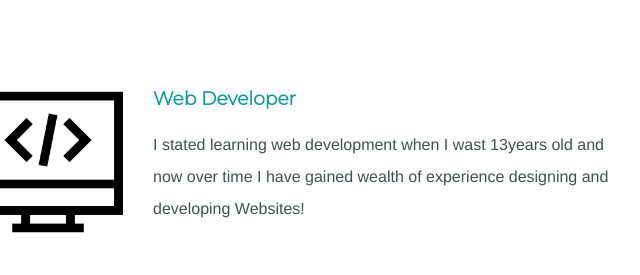
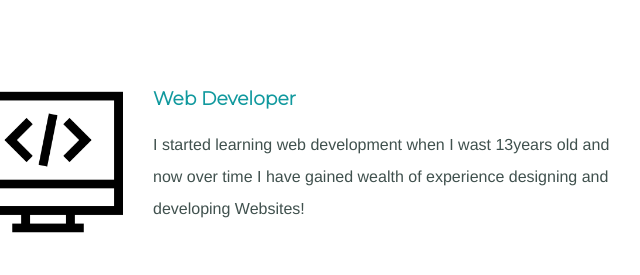
Before and after one commit to anujnirmal/Personal-Site, a plain HTML site: page index.html in a window 1280 px wide. Shown: the part 1460-1735 px from the top of the page, 347-987 px from the left. Drawn offline with Linux system fonts and the light colour scheme.

Commit message:
edited stated to starter on line 31

```diff
--- a/index.html
+++ b/index.html
@@ -28,7 +28,7 @@
             <div class="skill-row">
               <img class="code-image" src="images/code.png" alt="Web Development" width="150px">
               <h3>Web Developer</h3>
-              <p>I stated learning web development when I wast 13years old and now over time I have gained wealth of experience designing and developing Websites!</p>
+              <p>I started learning web development when I wast 13years old and now over time I have gained wealth of experience designing and developing Websites!</p>
             </div>
             <div class="skill-row">
               <img class="code-soccer" src="images/soccer.png" alt="Football Lover" width="150px">
```
